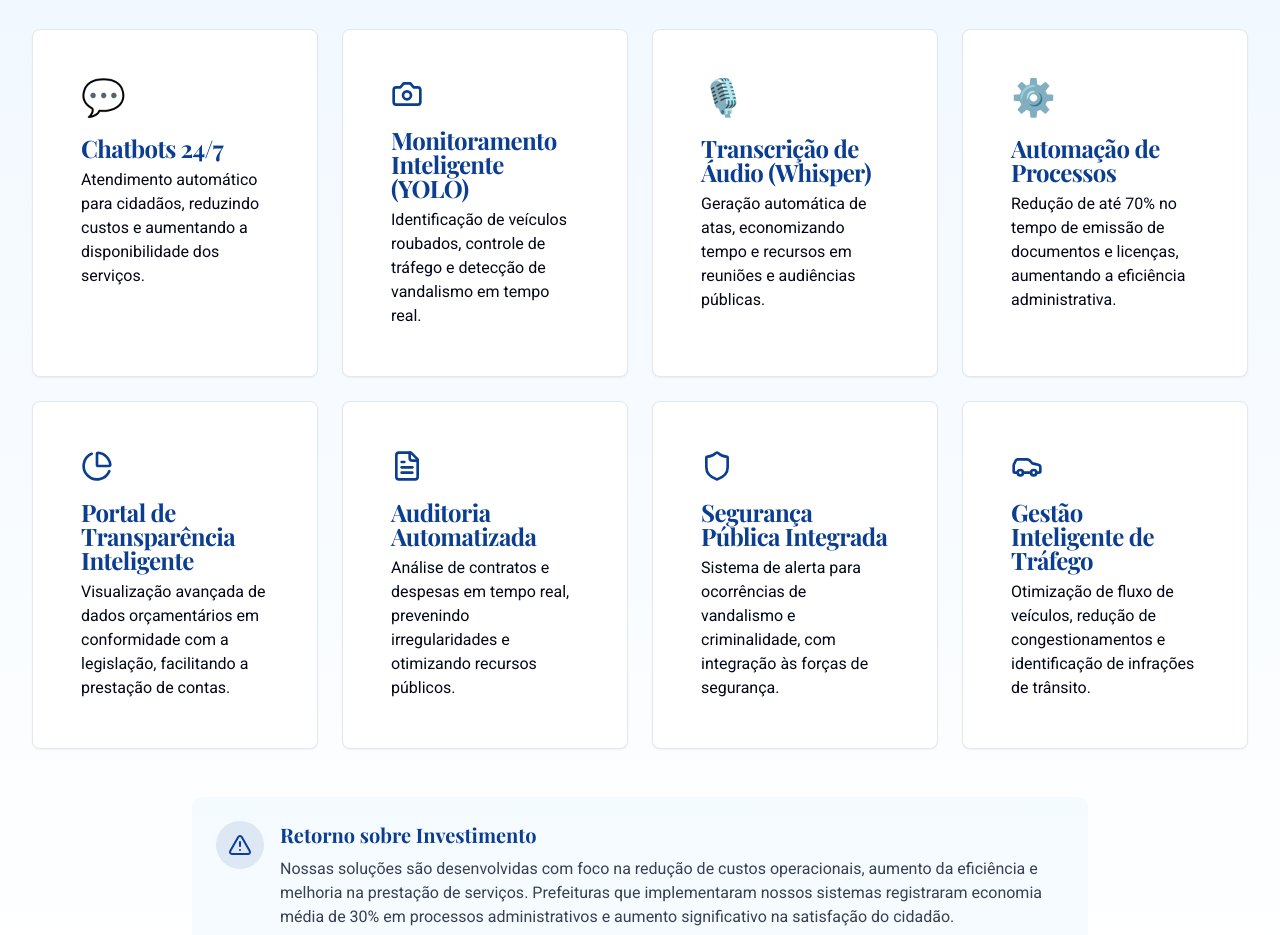
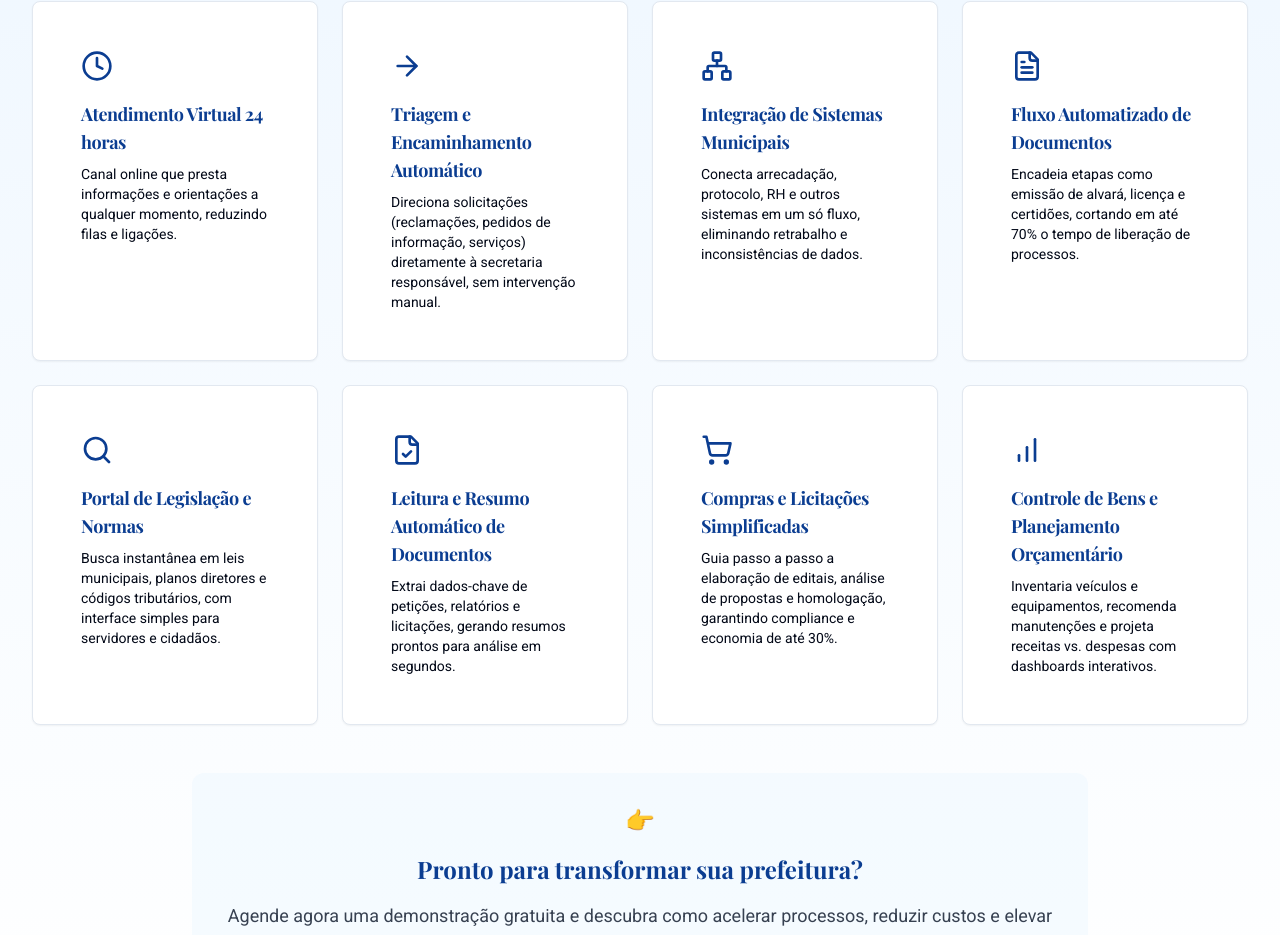
Before and after one commit to betjuliano/prefeitura-ia-transforma, a React (Vite) app: page / in a window 1280 px wide. Shown: the part 2589-3524 px from the top of the page. Built offline with nearby package versions, Linux system fonts and the light colour scheme.

Commit message:
Refactor: Update SolutionsSection content
The AI updated the `SolutionsSection` to include new content with eight practical pillars for streamlining management and improving citizen service. It also updated the CTA.

```diff
--- a/src/components/SolutionsSection.tsx
+++ b/src/components/SolutionsSection.tsx
@@ -1,59 +1,58 @@
 
 import React from 'react';
 import { Card, CardContent, CardHeader, CardTitle } from '@/components/ui/card';
-import { Shield, Camera, Car, AlertTriangle, PieChart, FileText } from 'lucide-react';
+import { Clock, ArrowRight, Network, FileText, Search, FileCheck, ShoppingCart, BarChart } from 'lucide-react';
 
 const solutions = [
   {
-    title: "Chatbots 24/7",
-    description: "Atendimento automático para cidadãos, reduzindo custos e aumentando a disponibilidade dos serviços.",
-    icon: "💬"
+    title: "Atendimento Virtual 24 horas",
+    description: "Canal online que presta informações e orientações a qualquer momento, reduzindo filas e ligações.",
+    icon: <Clock className="h-8 w-8 text-gov-blue" />
   },
   {
-    title: "Monitoramento Inteligente (YOLO)",
-    description: "Identificação de veículos roubados, controle de tráfego e detecção de vandalismo em tempo real.",
-    icon: <Camera className="h-8 w-8 text-gov-blue" />
+    title: "Triagem e Encaminhamento Automático",
+    description: "Direciona solicitações (reclamações, pedidos de informação, serviços) diretamente à secretaria responsável, sem intervenção manual.",
+    icon: <ArrowRight className="h-8 w-8 text-gov-blue" />
   },
   {
-    title: "Transcrição de Áudio (Whisper)",
-    description: "Geração automática de atas, economizando tempo e recursos em reuniões e audiências públicas.",
-    icon: "🎙️"
+    title: "Integração de Sistemas Municipais",
+    description: "Conecta arrecadação, protocolo, RH e outros sistemas em um só fluxo, eliminando retrabalho e inconsistências de dados.",
+    icon: <Network className="h-8 w-8 text-gov-blue" />
   },
   {
-    title: "Automação de Processos",
-    description: "Redução de até 70% no tempo de emissão de documentos e licenças, aumentando a eficiência administrativa.",
-    icon: "⚙️"
-  },
-  {
-    title: "Portal de Transparência Inteligente",
-    description: "Visualização avançada de dados orçamentários em conformidade com a legislação, facilitando a prestação de contas.",
-    icon: <PieChart className="h-8 w-8 text-gov-blue" />
-  },
-  {
-    title: "Auditoria Automatizada",
-    description: "Análise de contratos e despesas em tempo real, prevenindo irregularidades e otimizando recursos públicos.",
+    title: "Fluxo Automatizado de Documentos",
+    description: "Encadeia etapas como emissão de alvará, licença e certidões, cortando em até 70% o tempo de liberação de processos.",
     icon: <FileText className="h-8 w-8 text-gov-blue" />
   },
   {
-    title: "Segurança Pública Integrada",
-    description: "Sistema de alerta para ocorrências de vandalismo e criminalidade, com integração às forças de segurança.",
-    icon: <Shield className="h-8 w-8 text-gov-blue" />
+    title: "Portal de Legislação e Normas",
+    description: "Busca instantânea em leis municipais, planos diretores e códigos tributários, com interface simples para servidores e cidadãos.",
+    icon: <Search className="h-8 w-8 text-gov-blue" />
   },
   {
-    title: "Gestão Inteligente de Tráfego",
-    description: "Otimização de fluxo de veículos, redução de congestionamentos e identificação de infrações de trânsito.",
-    icon: <Car className="h-8 w-8 text-gov-blue" />
+    title: "Leitura e Resumo Automático de Documentos",
+    description: "Extrai dados-chave de petições, relatórios e licitações, gerando resumos prontos para análise em segundos.",
+    icon: <FileCheck className="h-8 w-8 text-gov-blue" />
+  },
+  {
+    title: "Compras e Licitações Simplificadas",
+    description: "Guia passo a passo a elaboração de editais, análise de propostas e homologação, garantindo compliance e economia de até 30%.",
+    icon: <ShoppingCart className="h-8 w-8 text-gov-blue" />
+  },
+  {
+    title: "Controle de Bens e Planejamento Orçamentário",
+    description: "Inventaria veículos e equipamentos, recomenda manutenções e projeta receitas vs. despesas com dashboards interativos.",
+    icon: <BarChart className="h-8 w-8 text-gov-blue" />
   }
 ];
 
 const SolutionsSection: React.FC = () => {
   return (
     <section className="section bg-gradient-to-b from-gov-lightBlue/30 to-white py-16">
-      <h2 className="section-title">Soluções Inteligentes para Prefeituras</h2>
+      <h2 className="section-title">Soluções para Prefeituras</h2>
 
       <p className="text-xl text-center mb-12 max-w-3xl mx-auto">
-        Tecnologias que reduzem custos operacionais, aumentam a eficiência dos serviços públicos
-        e melhoram a qualidade de vida dos cidadãos.
+        Oito pilares práticos para agilizar sua gestão e atender melhor o cidadão
       </p>
 
       <div className="grid grid-cols-1 sm:grid-cols-2 lg:grid-cols-3 xl:grid-cols-4 gap-6 mt-10">
@@ -61,33 +60,27 @@ const SolutionsSection: React.FC = () => {
           <Card key={index} className="feature-card group cursor-pointer h-full"
                 style={{animationDelay: `${index * 100}ms`}}>
             <CardHeader className="pb-2">
-              <div className="text-4xl mb-3 group-hover:scale-110 transition-transform">
-                {typeof solution.icon === 'string' ? solution.icon : solution.icon}
+              <div className="mb-3 group-hover:scale-110 transition-transform">
+                {solution.icon}
               </div>
-              <CardTitle>{solution.title}</CardTitle>
+              <CardTitle className="text-lg">{solution.title}</CardTitle>
             </CardHeader>
             <CardContent>
-              <p>{solution.description}</p>
+              <p className="text-sm">{solution.description}</p>
             </CardContent>
           </Card>
         ))}
       </div>
 
-      <div className="mt-12 bg-gov-lightBlue/30 p-6 rounded-xl max-w-4xl mx-auto">
-        <div className="flex items-start gap-4">
-          <div className="bg-gov-blue/10 p-3 rounded-full">
-            <AlertTriangle className="h-6 w-6 text-gov-blue" />
-          </div>
-          <div>
-            <h3 className="text-xl font-semibold text-gov-blue mb-2">Retorno sobre Investimento</h3>
-            <p className="text-gray-700">
-              Nossas soluções são desenvolvidas com foco na redução de custos operacionais,
-              aumento da eficiência e melhoria na prestação de serviços.
-              Prefeituras que implementaram nossos sistemas registraram economia média de 30%
-              em processos administrativos e aumento significativo na satisfação do cidadão.
-            </p>
-          </div>
+      <div className="mt-12 bg-gov-lightBlue/30 p-8 rounded-xl max-w-4xl mx-auto text-center">
+        <div className="mb-4">
+          <span className="text-2xl">👉</span>
         </div>
+        <h3 className="text-2xl font-bold text-gov-blue mb-4">Pronto para transformar sua prefeitura?</h3>
+        <p className="text-lg text-gray-700 leading-relaxed">
+          Agende agora uma demonstração gratuita e descubra como acelerar processos,
+          reduzir custos e elevar a satisfação da sua comunidade.
+        </p>
       </div>
     </section>
   );
```
